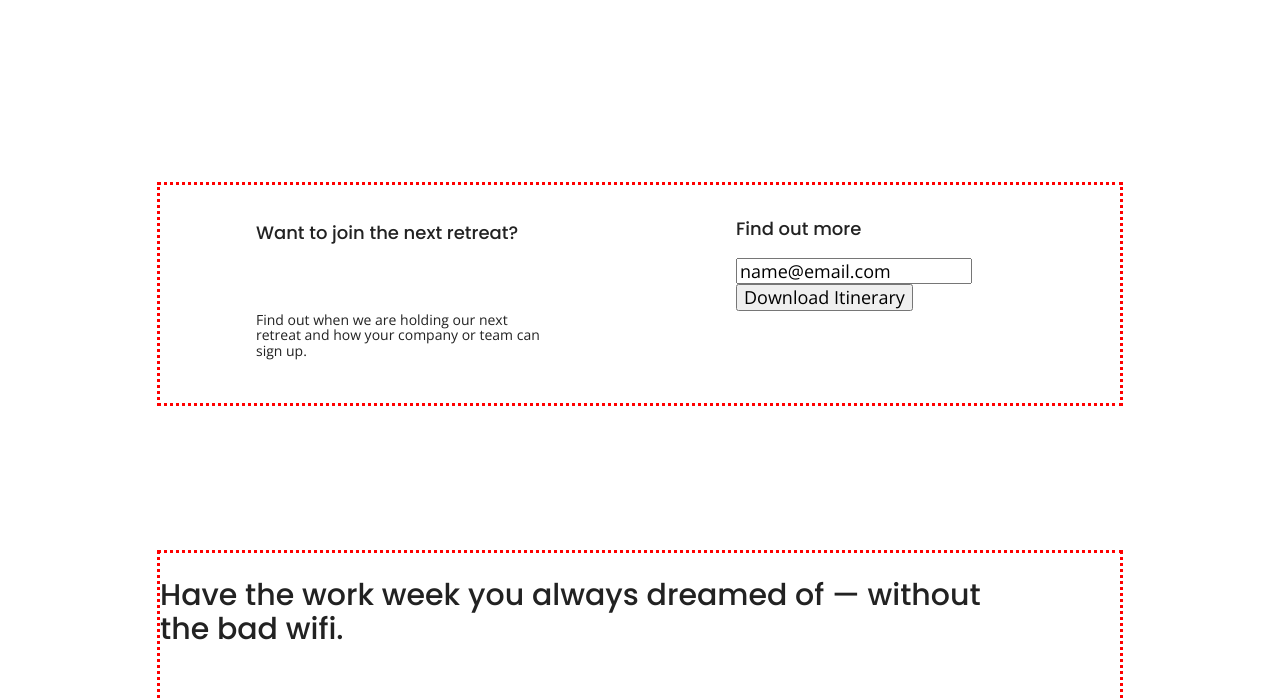
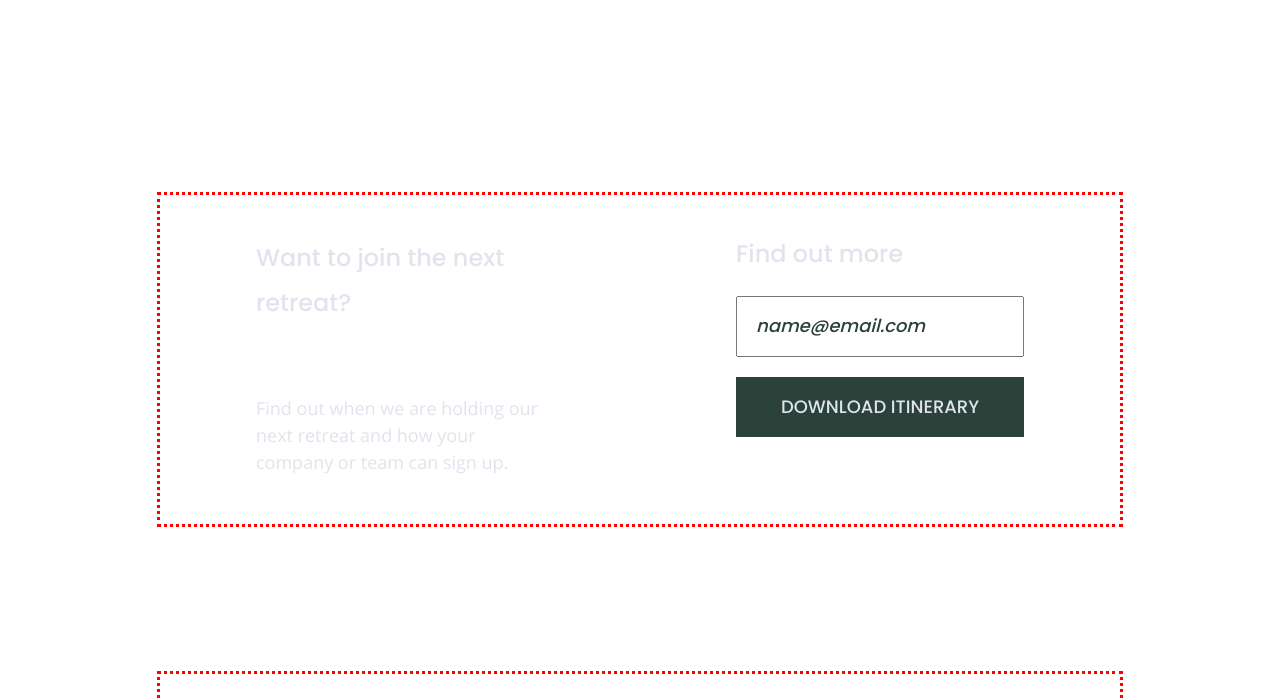
Before and after one commit to cerazo87/unplugged-project, a website built with Parcel: page index.html in a window 1280 px wide. Shown: the part 397-1097 px from the top of the page. Built offline with nearby package versions, Linux system fonts and the light colour scheme.

Commit message:
Added text styles to css

```diff
--- a/css/main.css
+++ b/css/main.css
@@ -88,12 +88,17 @@
    ========================================================================== */
 html {
   font-size: 1rem;
+  color: #e2e3ed;
 }
 
 body {
   font-family: 'Open Sans', sans-serif;
   font-size: 1em;
   text-align: left;
+}
+
+header, footer {
+  background: #202322
 }
 
 header nav {
@@ -116,6 +121,7 @@
   font-size: 2.25em;
   font-weight: 500;
   line-height: 2.688em;
+  font-family: 'Poppins', Helvetica, Arial, sans-serif;
 }
 
 h3,
@@ -123,6 +129,7 @@
   font-family: 'Poppins', sans-serif;
   font-size: 1.125em;
   font-weight: 500;
+  margin: 20px 0;
 }
 
 a {
@@ -132,7 +139,7 @@
 
 p {
   font-size: 0.875em;
-  line-height: 1.125em;
+  line-height: 1.285em;
 }
 
 aside input {
@@ -146,6 +153,37 @@
 
 .address {
   font-style: normal;
+}
+
+aside .form {
+  margin-top: 30px;
+}
+
+input[type=text] {
+  box-sizing: border-box;
+  width: 100%;
+  color: #2a423a;
+  font-style: italic;
+  padding: 1em;
+  font-family: 'Poppins', sans-serif;
+}
+
+input[type=button] {
+  width: 100%;
+  padding: 20px 0;
+  margin-top: 20px;
+  background-color: #2a423a;
+  font-family: 'Poppins', Helvetica, Arial, sans-serif;
+  font-weight: 500;
+  font-size: 1.125em;
+  color: #e2e3ed;
+  border: none;
+  text-align: center;
+  text-transform: uppercase;
+}
+
+ {
+  background-color: #2a423a;
 }
 
 
@@ -737,6 +775,41 @@
   width: 100%;
 }
 
+/*Custom Styles*/
+h1 {
+  font-size: 3em;
+  line-height: 3em;
+  font-family: 'Poppins', sans-serif;
+}
+
+h2 {
+  font-size: 2.25em;
+  line-height: 3em;
+  font-family: 'Poppins', sans-serif;
+}
+
+h3 {
+  font-size: 1.5em;
+  line-height: 1.875;
+  font-family: 'Poppins', sans-serif;
+}
+
+footer .contact h4 {
+  font-size: 1.5em;
+}
+
+footer p {
+  line-height: 1.125em;
+}
+
+.faq h4 {
+  font-size: 0.875em;
+}
+
+.faq p {
+  line-height: 0.984em;
+}
+
 }
 
 @media only screen and (min-width: 1200px) {
@@ -798,6 +871,32 @@
     width: 100%;
   }
 
+/*Custom Styles*/
+h1 {
+  font-size: 3.75em;
+  font-family: 'Poppins', sans-serif;
+}
+
+h2 {
+  font-size: 2.25em;
+  font-family: 'Poppins', sans-serif;
+}
+
+h3 h4 {
+  font-size: 1.875em;
+  font-family: 'Poppins', sans-serif;
+}
+
+.faq h4 p {
+  font-size: 1.125em;
+  line-height: 1.125em;
+}
+
+p {
+  font-size: 1.125em;
+  line-height: 1.5em;
+
+}
 }
 
 
```
